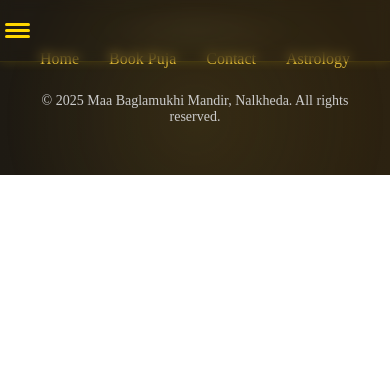
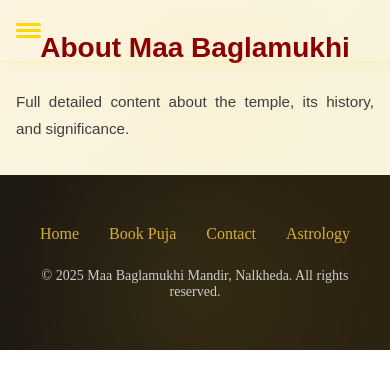
Before and after one commit to Tanishthathera/maa-baglamukhi, a React (Vite) app: page /about-maa-full in a window 390 px wide. Shown: the top 388 px of the page. Built offline with nearby package versions, Linux system fonts and the light colour scheme.

Commit message:
fix: add aboutmaafull

```diff
--- a/src/App.jsx
+++ b/src/App.jsx
@@ -7,6 +7,7 @@
 import Contact from "./pages/Contact";
 import Astrology from "./pages/Astrology";
 import Gallery from "./pages/Gallery";
+import AboutMaaFull from "./components/AboutMaaFull";
 
 const App = () => {
   return (
@@ -18,6 +19,7 @@
         <Route path="/contact" element={<Contact />} />
         <Route path="/astrology" element={<Astrology />} />
         <Route path="/gallery" element={<Gallery />} />
+        <Route path="/about-maa-full" element={<AboutMaaFull />} />
       </Routes>
       <Footer />
     </>
--- a/src/components/AboutMaa.jsx
+++ b/src/components/AboutMaa.jsx
@@ -1,5 +1,6 @@
 import React from "react";
 import { useTranslation } from "react-i18next";
+import { Link } from "react-router-dom";
 
 const AboutMaa = () => {
   const { t } = useTranslation();
@@ -10,7 +11,7 @@
         {/* Left Image */}
         <div className="about-image">
           <img
-            src="/assets/images/maa-yantra.jpg"
+            src="/assets/images/Shri_Yantra.png"
             alt={t("aboutMaa.imageAlt")}
           />
         </div>
@@ -19,7 +20,14 @@
         <div className="about-text">
           <h2>{t("aboutMaa.title")}</h2>
           <p>{t("aboutMaa.para1")}</p>
-          <p>{t("aboutMaa.para2")}</p>
+          <p>
+            {t("aboutMaa.para2")}{" "}
+            {
+              <Link to="/about-maa-full" className="read-more-button">
+                {t("common.readMore")}
+              </Link>
+            }
+          </p>
 
           <div className="mantra-highlight">{t("aboutMaa.mantra")}</div>
         </div>
--- /dev/null
+++ b/src/components/AboutMaaFull.jsx
@@ -0,0 +1,23 @@
+import React from "react";
+import { Helmet } from "react-helmet-async";
+import { useTranslation } from "react-i18next";
+
+const AboutMaaFull = () => {
+  const { t } = useTranslation();
+
+  return (
+    <>
+      <Helmet>
+        <title>{t("aboutMaaFull.pageTitle")}</title>
+        <meta name="description" content={t("aboutMaaFull.metaDescription")} />
+      </Helmet>
+
+      <section className="about-maa-full">
+        <h1>{t("aboutMaaFull.title")}</h1>
+        <p>{t("aboutMaaFull.content")}</p>
+      </section>
+    </>
+  );
+};
+
+export default AboutMaaFull;
--- a/src/components/HistoryMiracles.jsx
+++ b/src/components/HistoryMiracles.jsx
@@ -1,7 +1,8 @@
-import React from 'react';
-import { useTranslation } from 'react-i18next';
-import { FaGavel, FaHandHoldingHeart, FaPrayingHands } from 'react-icons/fa';
-import { motion } from 'framer-motion';
+import React from "react";
+import { useTranslation } from "react-i18next";
+import { FaGavel, FaHandHoldingHeart, FaPrayingHands } from "react-icons/fa";
+import { motion } from "framer-motion";
+import { Link } from "react-router-dom";
 
 const HistoryMiracles = () => {
   const { t } = useTranslation();
@@ -76,6 +77,9 @@
         transition={{ delay: 0.9 }}
       >
         {t("historyMiracles.finalNote")}
+        <Link to="/about-maa-full" className="read-more-button">
+          {t("common.readMore")}
+        </Link>
       </motion.p>
     </section>
   );
--- a/src/index.css
+++ b/src/index.css
@@ -26,8 +26,8 @@
   left: 0;
   width: 100%;
   z-index: 999;
-  padding: 0.8rem 0;
-  backdrop-filter: blur(6px);
+  padding: 0.8rem 2rem;
+  /* backdrop-filter: blur(6px); */
   border-bottom: 1px solid rgba(255, 217, 0, 0.1);
   box-shadow: 0 0 10px rgba(255, 215, 0, 0.15);
   animation: headerFadeIn 1.2s ease-in-out;
@@ -185,6 +185,10 @@
   .hamburger {
     display: flex;
     z-index: 1101;
+  }
+
+  .header {
+    padding: 0.8rem 0.7rem;
   }
 
   .nav {
@@ -443,7 +447,7 @@
 .about-image img {
   max-width: 320px;
   border-radius: 1rem;
-  box-shadow: 0 10px 20px rgba(0, 0, 0, 0.2);
+  /* box-shadow: 0 10px 20px rgba(0, 0, 0, 0.2); */
 }
 
 .about-text {
@@ -584,6 +588,113 @@
   .miracle-card {
     width: 100%;
     max-width: 350px;
+  }
+}
+
+
+/* aboutMaaFull */
+
+.about-maa-full {
+  background: linear-gradient(135deg, #fdf6e3 0%, #f5f5dc 100%);
+  padding: 4rem 2rem;
+  font-family: 'Poppins', sans-serif;
+  color: #3e3e3e;
+  position: relative;
+  overflow: hidden;
+}
+
+.about-maa-full::before {
+  content: '';
+  position: absolute;
+  top: -50%;
+  left: -50%;
+  width: 200%;
+  height: 200%;
+  background: radial-gradient(circle, rgba(255, 223, 186, 0.2) 0%, transparent 70%);
+  animation: divineGlow 10s infinite alternate;
+  z-index: 0;
+}
+
+@keyframes divineGlow {
+  0% {
+    transform: rotate(0deg) scale(1);
+    opacity: 0.5;
+  }
+  100% {
+    transform: rotate(360deg) scale(1.2);
+    opacity: 1;
+  }
+}
+
+.about-maa-full h1 {
+  font-size: 2.5rem;
+  text-align: center;
+  margin-bottom: 1.5rem;
+  color: #8b0000;
+  position: relative;
+  z-index: 1;
+  animation: fadeInDown 1s ease-out;
+}
+
+.about-maa-full p {
+  font-size: 1.125rem;
+  line-height: 1.8;
+  max-width: 800px;
+  margin: 0 auto;
+  text-align: justify;
+  position: relative;
+  z-index: 1;
+  animation: fadeInUp 1.5s ease-out;
+}
+
+@keyframes fadeInDown {
+  from {
+    opacity: 0;
+    transform: translateY(-20px);
+  }
+  to {
+    opacity: 1;
+    transform: translateY(0);
+  }
+}
+
+@keyframes fadeInUp {
+  from {
+    opacity: 0;
+    transform: translateY(20px);
+  }
+  to {
+    opacity: 1;
+    transform: translateY(0);
+  }
+}
+
+/* Responsive Design */
+@media (max-width: 768px) {
+  .about-maa-full {
+    padding: 3rem 1.5rem;
+  }
+
+  .about-maa-full h1 {
+    font-size: 2rem;
+  }
+
+  .about-maa-full p {
+    font-size: 1rem;
+  }
+}
+
+@media (max-width: 480px) {
+  .about-maa-full {
+    padding: 2rem 1rem;
+  }
+
+  .about-maa-full h1 {
+    font-size: 1.75rem;
+  }
+
+  .about-maa-full p {
+    font-size: 0.95rem;
   }
 }
 
--- a/src/locales/en.json
+++ b/src/locales/en.json
@@ -38,6 +38,18 @@
   },
   "finalNote": "The temple holds special importance during <strong>Navratri</strong>, when powerful rituals like <em>Baglamukhi Anushthan</em> are performed for spiritual upliftment, peace, and prosperity."
 },
+
+"common": {
+    "readMore": "Read More"
+  },
+
+"aboutMaaFull": {
+    "pageTitle": "About Maa Baglamukhi - Full Details",
+    "metaDescription": "Detailed information about Maa Baglamukhi temple and its significance.",
+    "title": "About Maa Baglamukhi",
+    "content": "Full detailed content about the temple, its history, and significance."
+  },
+
 
 "mantras": {
   "heading": "Sacred Mantras",
--- a/src/locales/hi.json
+++ b/src/locales/hi.json
@@ -39,6 +39,18 @@
   },
   "finalNote": "यह मंदिर <strong>नवरात्रि</strong> के दौरान विशेष रूप से महत्वपूर्ण हो जाता है, जब <em>बगलामुखी अनुष्ठान</em> जैसे शक्तिशाली विधान शांति, उन्नति और आत्मिक जागृति के लिए किए जाते हैं।"
 },
+
+"common": {
+    "readMore": "और पढ़ें"
+  },
+
+"aboutMaaFull": {
+    "pageTitle": "माँ बगलामुखी - पूर्ण विवरण",
+    "metaDescription": "माँ बगलामुखी मंदिर और उसके महत्व के बारे में विस्तृत जानकारी।",
+    "title": "माँ बगलामुखी के बारे में",
+    "content": "मंदिर, इसके इतिहास और महत्व के बारे में पूर्ण विस्तृत जानकारी।"
+  },
+
 
 "mantras": {
   "heading": "पवित्र मंत्र",
--- a/src/pages/Gallery.jsx
+++ b/src/pages/Gallery.jsx
@@ -13,11 +13,12 @@
 
   useEffect(() => {
     const images = import.meta.glob(
-      "/public/assets/gallery/photos/*.{jpg,png,jpeg}",
-      { eager: true, as: "url" }
-    );
+      "/public/assets/gallery/photos/*.{jpg,png,jpeg}", {
+      eager: true,
+      as: "url",
+    });
     const videos = import.meta.glob(
-      "/public/assets/gallery/videos/*.mp4", {
+    "/public/assets/gallery/videos/*.mp4", {
       eager: true,
       as: "url",
     });
```
